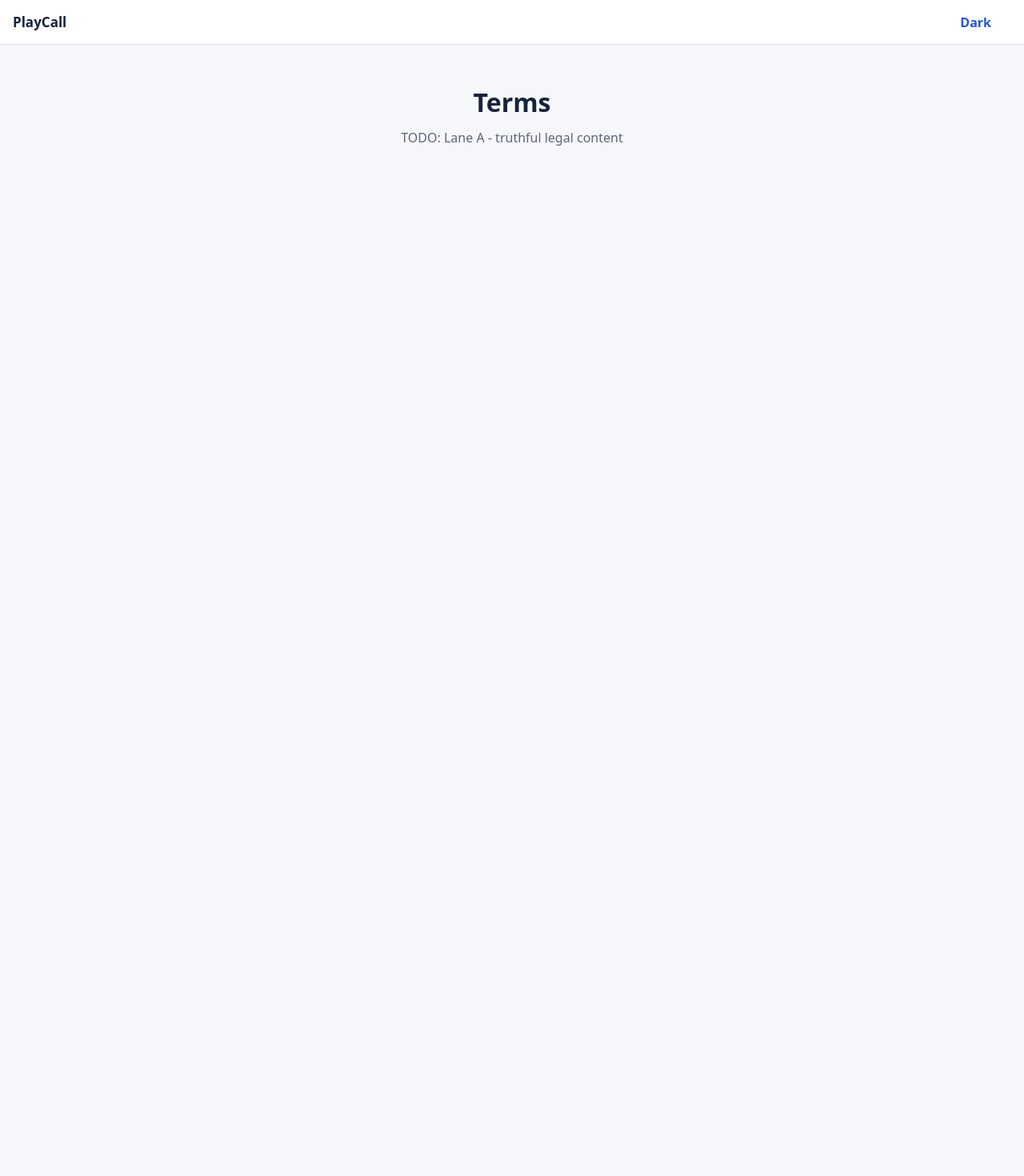
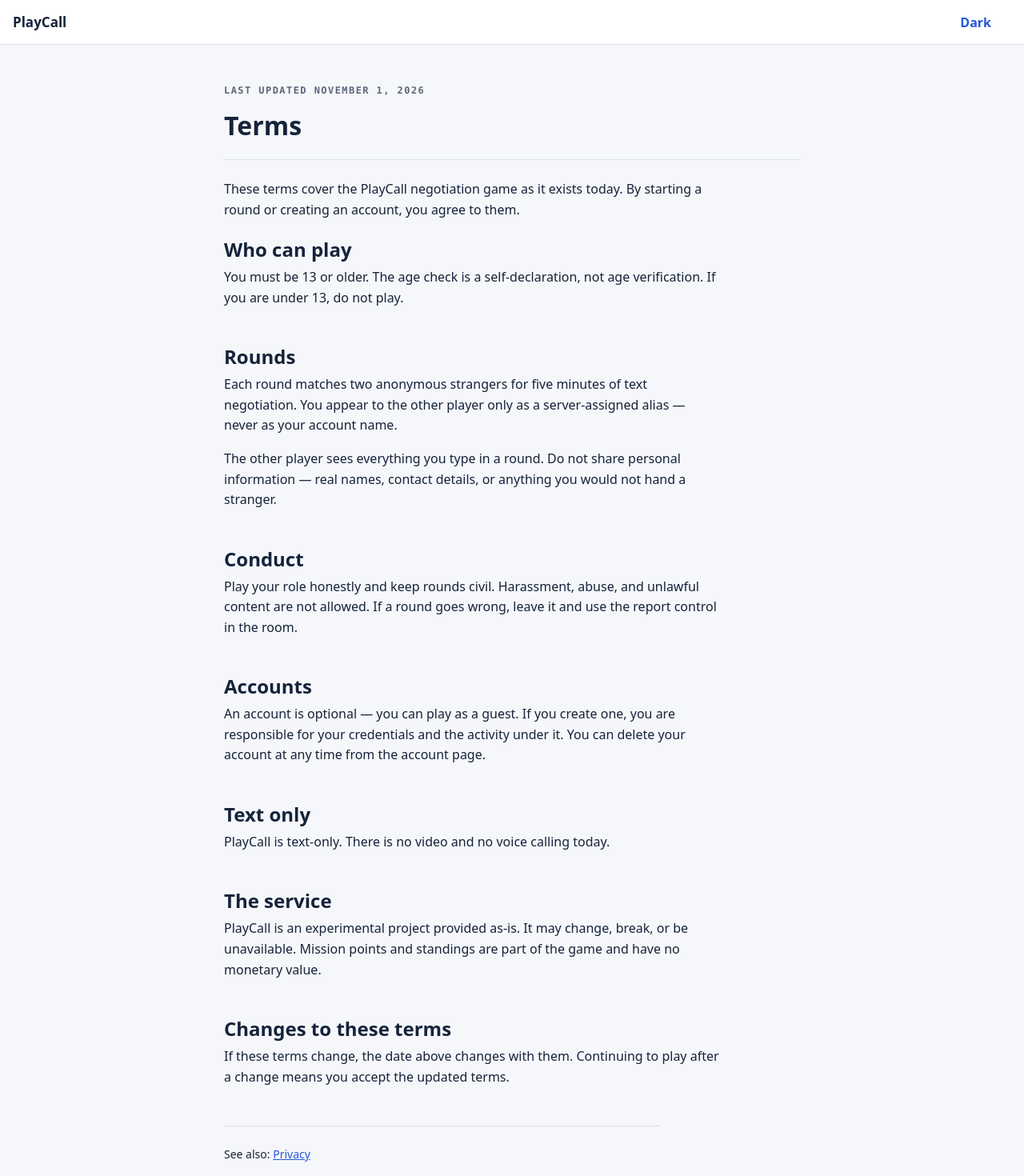
Before and after one commit to Zohaib-Mansoor/LarpHacksProject2026, a React (Vite) app in the folder web/: page /terms in a window 1280 px wide. Shown: the top 1470 px of the page at 80% size. Before the commit the page ends 800 px from the top, so only its background shows below. Built offline with nearby package versions, Linux system fonts and the light colour scheme; no server answers.

Commit message:
feat(web): truthful privacy and terms pages via shared LegalDocument

```diff
--- /dev/null
+++ b/web/src/pages/LegalDocument.tsx
@@ -0,0 +1,51 @@
+import type { CSSProperties, ReactNode } from 'react';
+
+const docStyle: CSSProperties = {
+  maxWidth: 720,
+  margin: '0 auto',
+  padding: 'var(--sp-4) 0 var(--sp-5)',
+};
+
+const eyebrowStyle: CSSProperties = {
+  fontFamily: 'var(--font-mono)',
+  fontSize: 'var(--fs-12)',
+  fontWeight: 700,
+  letterSpacing: '0.12em',
+  textTransform: 'uppercase',
+  color: 'var(--muted)',
+  margin: '0 0 var(--sp-3)',
+};
+
+const titleStyle: CSSProperties = {
+  fontSize: 'var(--fs-32)',
+  fontWeight: 700,
+  lineHeight: 1.12,
+  margin: '0 0 var(--sp-4)',
+  paddingBottom: 'var(--sp-4)',
+  borderBottom: '1px solid var(--line)',
+};
+
+// Scoped prose styles for legal documents: single column, h2-deep, measure <= 68ch.
+const proseCss = `
+.legal-doc h2 { font-size: var(--fs-24); font-weight: 600; line-height: 1.12; margin: var(--sp-5) 0 var(--sp-2); }
+.legal-doc h2:first-of-type { margin-top: var(--sp-4); }
+.legal-doc p { margin: 0 0 var(--sp-3); line-height: 1.6; max-width: 68ch; }
+.legal-doc ul { margin: 0 0 var(--sp-3); padding: 0 0 0 var(--sp-4); max-width: 64ch; }
+.legal-doc li { margin: 0 0 var(--sp-2); line-height: 1.6; }
+.legal-doc .legal-see-also { margin-top: var(--sp-5); padding-top: var(--sp-4); border-top: 1px solid var(--line); font-size: var(--fs-14); }
+`;
+
+export function LegalDocument({ title, updated, children }: { title: string; updated: string; children: ReactNode }) {
+  return (
+    <article className="shell">
+      <style>{proseCss}</style>
+      <div className="legal-doc" style={docStyle}>
+        <header>
+          <p style={eyebrowStyle}>Last updated {updated}</p>
+          <h1 style={titleStyle}>{title}</h1>
+        </header>
+        {children}
+      </div>
+    </article>
+  );
+}
--- a/web/src/pages/Privacy.tsx
+++ b/web/src/pages/Privacy.tsx
@@ -1,6 +1,63 @@
+import { Link } from 'react-router-dom';
+import { LegalDocument } from './LegalDocument';
+
 export default function Privacy() {
-  return <main className="shell" style={{ textAlign: 'center', paddingTop: 'var(--sp-5)' }}>
-    <h1 style={{ fontSize: 'var(--fs-32)' }}>Privacy</h1>
-    <p style={{ color: 'var(--muted)', marginTop: 'var(--sp-2)' }}>TODO: Lane A - truthful legal content</p>
-  </main>;
+  return (
+    <LegalDocument title="Privacy" updated="November 1, 2026">
+      <p>
+        PlayCall is a text-only negotiation game: two anonymous strangers are matched for a five-minute
+        round. This page describes what the service does with your information today — nothing more.
+      </p>
+
+      <h2>Playing as a guest</h2>
+      <p>
+        You do not need an account to play. A guest session uses a session cookie to hold your place in
+        matchmaking and your current round. Guests provide no name, email, or birth date.
+      </p>
+
+      <h2>Age</h2>
+      <p>
+        PlayCall is for ages 13 and up. Before playing, you confirm you are 13 or older. This is a
+        self-declaration, not age verification — we do not independently verify anyone's age. Account
+        sign-up asks for a birth date; guest play relies on that confirmation alone.
+      </p>
+
+      <h2>What we store</h2>
+      <ul>
+        <li>
+          Round text. The messages and proposals you send are stored with the round, so both players can
+          read the negotiation and see its result.
+        </li>
+        <li>Match and deal records — who was matched, what was agreed or not, and mission points earned.</li>
+        <li>Account data (accounts only) — display name, email, and birth date.</li>
+      </ul>
+      <p>
+        Strangers never see your account name or email. In a round you appear only as a server-assigned
+        anonymous alias.
+      </p>
+
+      <h2>No voice, no video</h2>
+      <p>
+        PlayCall has no voice or video calling today. No audio or video is captured, transmitted, or
+        stored. If voice is ever added, this page will say so.
+      </p>
+
+      <h2>Your controls</h2>
+      <ul>
+        <li>You can leave any round at any time.</li>
+        <li>You can report a round from the room.</li>
+        <li>Account holders can delete their account — and its data — from the account page.</li>
+      </ul>
+
+      <h2>Leaderboard</h2>
+      <p>
+        Public leaderboard participation is opt-in and can only be turned on from the account page. The
+        leaderboard shows your alias and mission points — never round text or account details.
+      </p>
+
+      <p className="legal-see-also">
+        See also: <Link to="/terms">Terms</Link>
+      </p>
+    </LegalDocument>
+  );
 }
--- a/web/src/pages/Terms.tsx
+++ b/web/src/pages/Terms.tsx
@@ -1,6 +1,61 @@
+import { Link } from 'react-router-dom';
+import { LegalDocument } from './LegalDocument';
+
 export default function Terms() {
-  return <main className="shell" style={{ textAlign: 'center', paddingTop: 'var(--sp-5)' }}>
-    <h1 style={{ fontSize: 'var(--fs-32)' }}>Terms</h1>
-    <p style={{ color: 'var(--muted)', marginTop: 'var(--sp-2)' }}>TODO: Lane A - truthful legal content</p>
-  </main>;
+  return (
+    <LegalDocument title="Terms" updated="November 1, 2026">
+      <p>
+        These terms cover the PlayCall negotiation game as it exists today. By starting a round or
+        creating an account, you agree to them.
+      </p>
+
+      <h2>Who can play</h2>
+      <p>
+        You must be 13 or older. The age check is a self-declaration, not age verification. If you are
+        under 13, do not play.
+      </p>
+
+      <h2>Rounds</h2>
+      <p>
+        Each round matches two anonymous strangers for five minutes of text negotiation. You appear to
+        the other player only as a server-assigned alias — never as your account name.
+      </p>
+      <p>
+        The other player sees everything you type in a round. Do not share personal information — real
+        names, contact details, or anything you would not hand a stranger.
+      </p>
+
+      <h2>Conduct</h2>
+      <p>
+        Play your role honestly and keep rounds civil. Harassment, abuse, and unlawful content are not
+        allowed. If a round goes wrong, leave it and use the report control in the room.
+      </p>
+
+      <h2>Accounts</h2>
+      <p>
+        An account is optional — you can play as a guest. If you create one, you are responsible for your
+        credentials and the activity under it. You can delete your account at any time from the account
+        page.
+      </p>
+
+      <h2>Text only</h2>
+      <p>PlayCall is text-only. There is no video and no voice calling today.</p>
+
+      <h2>The service</h2>
+      <p>
+        PlayCall is an experimental project provided as-is. It may change, break, or be unavailable.
+        Mission points and standings are part of the game and have no monetary value.
+      </p>
+
+      <h2>Changes to these terms</h2>
+      <p>
+        If these terms change, the date above changes with them. Continuing to play after a change means
+        you accept the updated terms.
+      </p>
+
+      <p className="legal-see-also">
+        See also: <Link to="/privacy">Privacy</Link>
+      </p>
+    </LegalDocument>
+  );
 }
```
